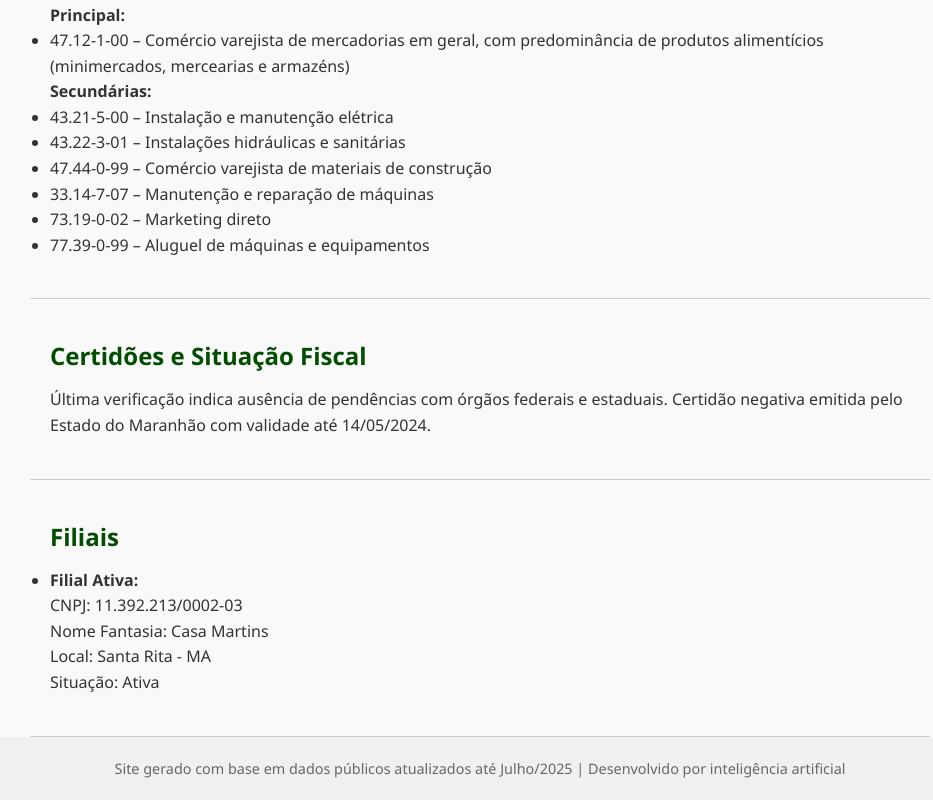
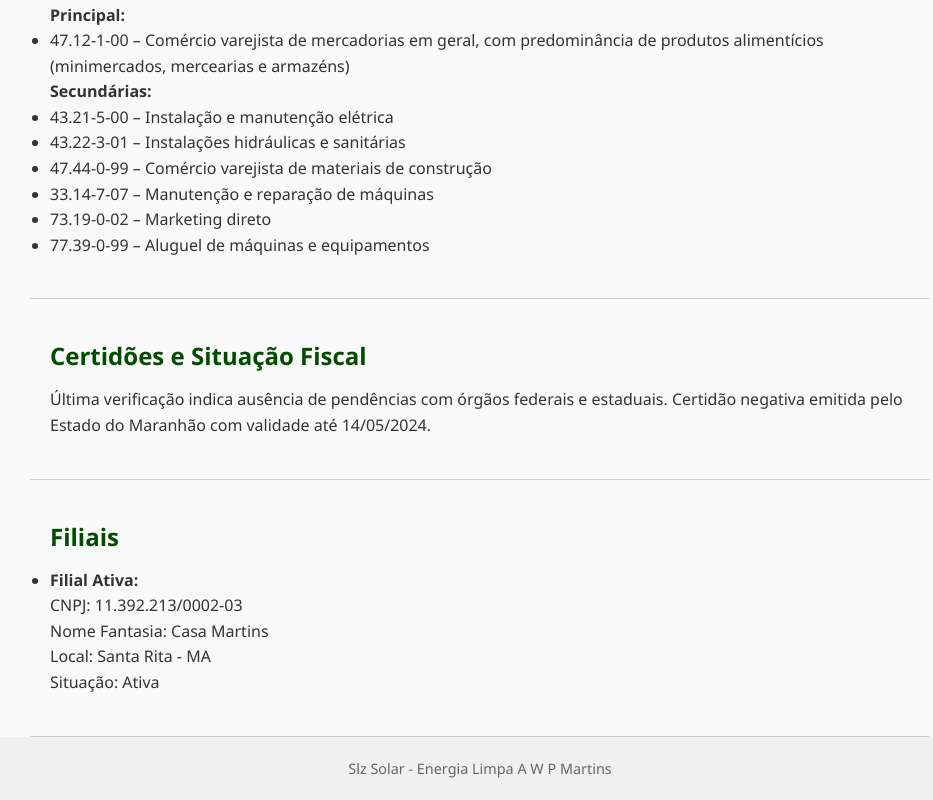
Before and after one commit to solarslzcentral/dasmei, a plain HTML site: page index.html in a window 1280 px wide. Shown: the part 1067-1867 px from the top of the page, without its empty margins (160-1093 px from the left). Drawn offline with Linux system fonts and the light colour scheme.

Commit message:
Update index.html

```diff
--- a/index.html
+++ b/index.html
@@ -110,7 +110,7 @@
 </section>
 
 <footer>
-  <p>Site gerado com base em dados públicos atualizados até Julho/2025 | Desenvolvido por inteligência artificial</p>
+  <p>Slz Solar - Energia Limpa A W P Martins</p>
 </footer>
 
 </body>
```
